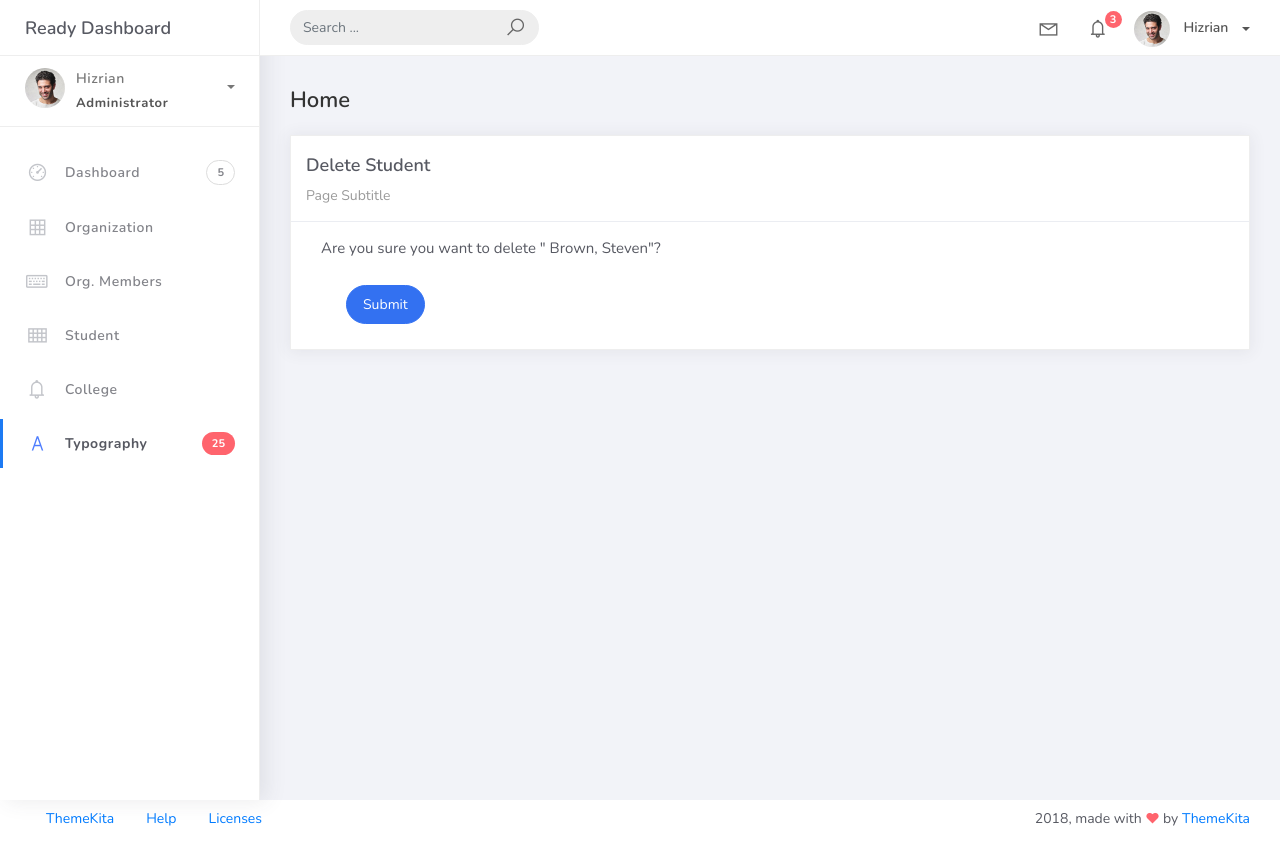
After one commit to itsmedapny/PSUSphere, a Django app: page /student_list/25/delete in a window 1280 px wide. The commit adds this page. Run offline with Django 5.2, Linux system fonts and the light colour scheme; data comes from the database, SQL or seed files in the repository; both versions use the stored data as it was after the commit; some libraries are stand-ins or nearby versions.

Commit message:
Student delete view

```diff
--- a/projectsite/projectsite/urls.py
+++ b/projectsite/projectsite/urls.py
@@ -16,7 +16,7 @@ Including another URLconf
 """
 from django.contrib import admin
 from django.urls import path
-from studentorg.views import HomePageView, OrganizationList, OrganizationCreateView, OrganizationUpdateView, OrganizationDeleteView, OrganizationMemberList, OrganizationMemberCreateView, OrganizationMemberUpdateView, OrganizationMemberDeleteView, StudentList, StudentCreateView, StudentUpdateView
+from studentorg.views import HomePageView, OrganizationList, OrganizationCreateView, OrganizationUpdateView, OrganizationDeleteView, OrganizationMemberList, OrganizationMemberCreateView, OrganizationMemberUpdateView, OrganizationMemberDeleteView, StudentList, StudentCreateView, StudentUpdateView, StudentDeleteView
 from studentorg import views
 
 urlpatterns = [
@@ -33,4 +33,5 @@ urlpatterns = [
     path('student_list', StudentList.as_view(), name='student-list'),
     path('student_list/add', StudentCreateView.as_view(), name='student-add'),
     path('student_list/<pk>', StudentUpdateView.as_view(), name='student-update'),
+    path('student_list/<pk>/delete', StudentDeleteView.as_view(), name='student-delete'),
 ]
--- a/projectsite/studentorg/views.py
+++ b/projectsite/studentorg/views.py
@@ -76,3 +76,8 @@ class StudentUpdateView(UpdateView):
     form_class = StudentForm
     template_name = 'student_edit.html'
     success_url = reverse_lazy('student-list')
+
+class StudentDeleteView(DeleteView):
+    model = Student
+    template_name = 'student_del.html'
+    success_url = reverse_lazy('student-list')
--- /dev/null
+++ b/projectsite/templates/student_del.html
@@ -0,0 +1,30 @@
+{% extends 'base.html' %} {% load static %} {% block content %}
+<div class="content">
+    <div class="container-fluid">
+        <h4 class="page-title">Home</h4>
+        <div class="row">
+            <div class="col-md-12">
+                <div class="card">
+                    <div class="card-header">
+                        <div class="card-title">Delete Student</div>
+                        <div class="card-category">Page Subtitle</div>
+                    </div>
+                    <div class="card-body">
+                        <div class="col-md-6">
+                            <form action="" method="post" novalidate>
+                                <p>Are you sure you want to delete "{{ object }}"?</p>
+                                {% csrf_token %} {% include 'includes/form.html' %}
+                                <div class="form-group">
+                                    <div class="col-md-12 col-sm-3">
+                                        <button type="submit" class="btn btn-primary btn-rounded">Submit</button>
+                                    </div>
+                                </div>
+                            </form>
+                        </div>
+                    </div>
+                </div>
+            </div>
+        </div>
+    </div>
+</div>
+{% endblock %}
--- a/projectsite/templates/student_list.html
+++ b/projectsite/templates/student_list.html
@@ -50,8 +50,10 @@
                                     <td>{{ object.firstname }}</td>
                                     <td>{{ object.middlename }}</td>
                                     <td>{{ object.program }}</td>
-                                    <td>{{ object.date_joined}}</td>
-                                    <td><a href="student_list/{{ object.id}}">Edit</a></td>
+                                    <td>
+                                        <a href="student_list/{{ object.id}}">Edit</a>
+                                        <a href="student_list/{{ object.id }}/delete" class="text-danger">Delete</a>
+                                    </td>
                                 </tr>
                                 {% empty %}
                                 <tr>
```
Also changed, not shown: projectsite/db.sqlite3.
